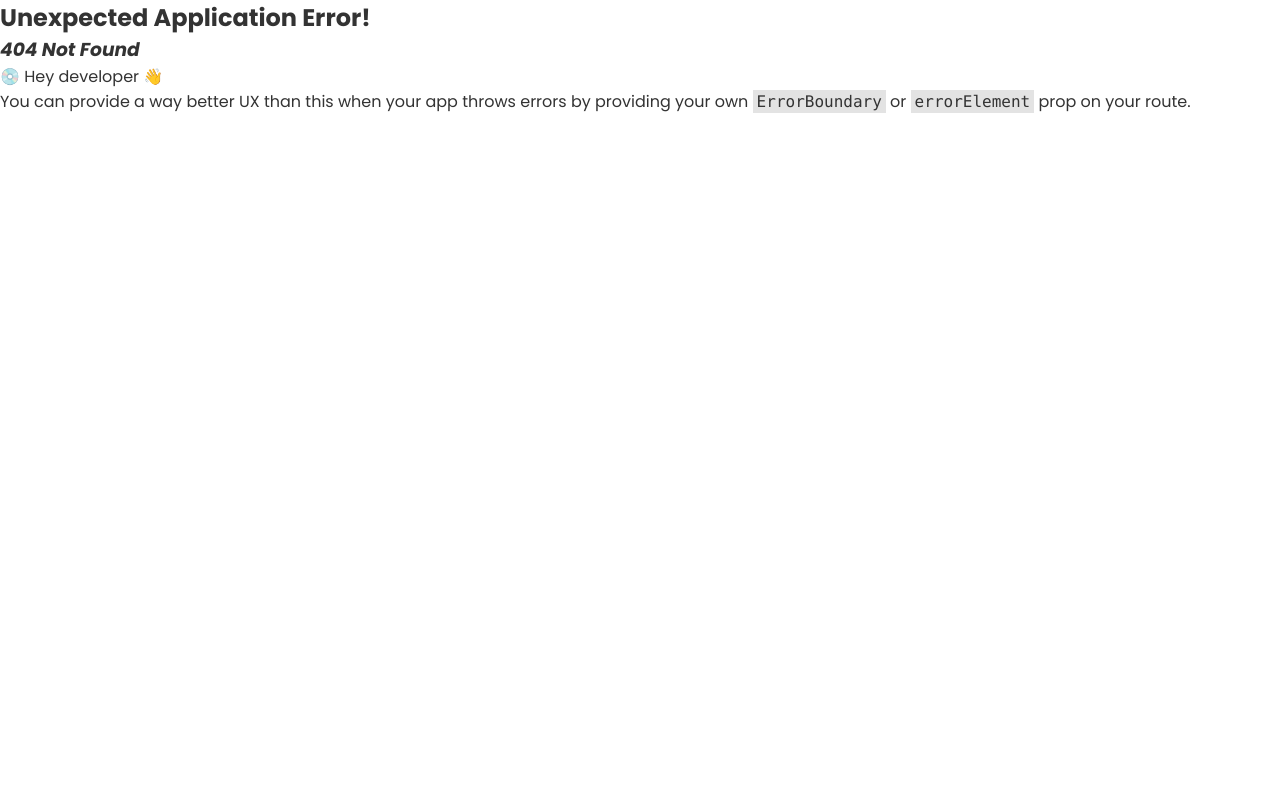
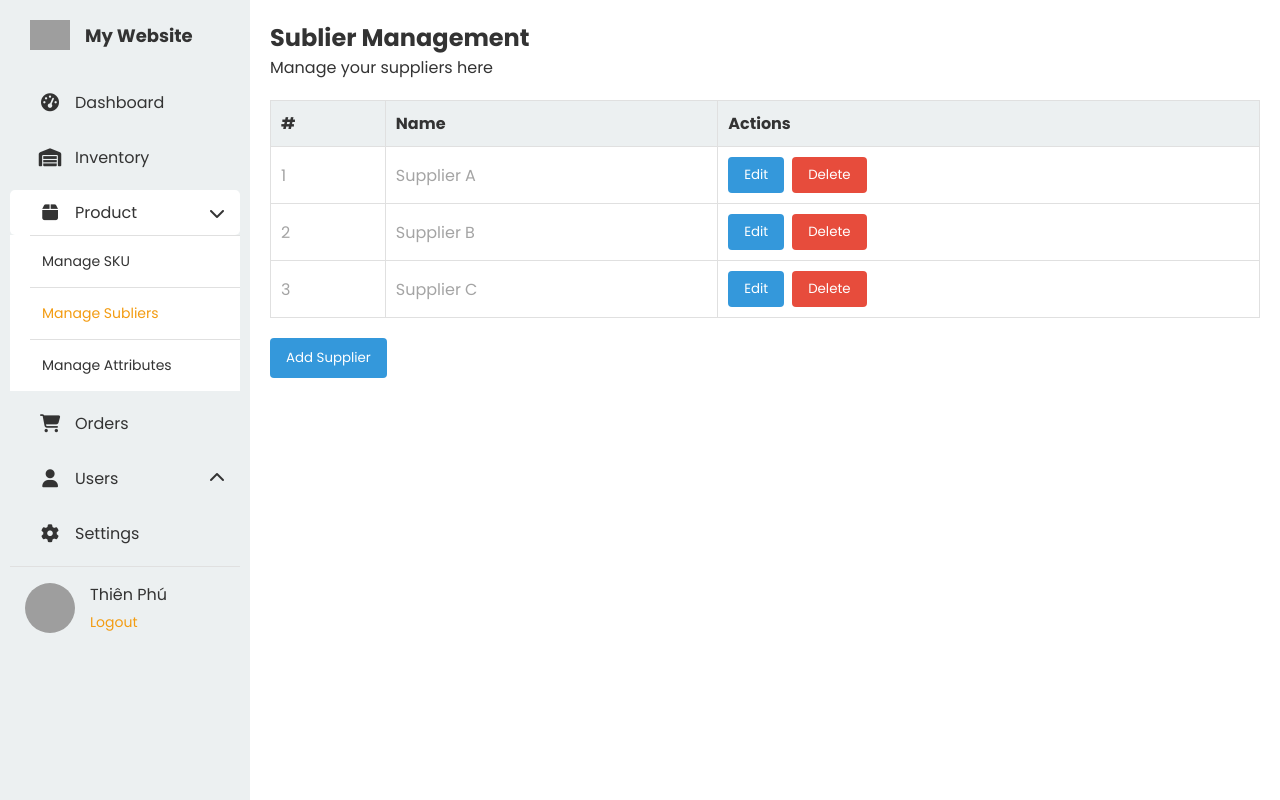
Before and after one commit to lucasngucii/SmartWarehouseManagement-FE, a React (Create React App) app: page /management-sublier in a window 1280 px wide. Before the commit this address had no page. Built offline with nearby package versions, Linux system fonts and the light colour scheme; grey boxes are pictures that could not be loaded.

Commit message:
hoan thanh so bo trang sublier

```diff
--- /dev/null
+++ b/src/compoments/Product/Attribute/Attribute.tsx
@@ -0,0 +1,9 @@
+import React from "react";
+
+export const Attribute: React.FC = () => {
+    return (
+        <div>
+            <h1>Attribute</h1>
+        </div>
+    );
+}
--- /dev/null
+++ b/src/compoments/Product/SKU/SKU.tsx
@@ -0,0 +1,9 @@
+import React from "react";
+
+export const SKU : React.FC = () => {
+    return (
+        <div>
+            <h1>SKU</h1>
+        </div>
+    );
+}
--- /dev/null
+++ b/src/compoments/Product/Sublier/SublierManagement.css
@@ -0,0 +1,134 @@
+@import "../../../Root.css";
+.supplier-management-container {
+    position: relative;
+    width: calc(100% - 250px);
+    height: 100vh;
+    padding: 20px;
+    margin-left: 250px;
+    background-color: var(--background-color);
+    color: var(--primary-text-color);
+}
+
+.supplier-management-title {
+    color: #333333;
+    font-size: 24px;
+}
+
+.supplier-management-description{
+    color: #333333;
+    font-size: 16px;
+    margin-bottom: 20px;
+}
+
+.supplier-management-table {
+    width: 100%;
+    border-collapse: collapse;
+    margin-bottom: 20px;
+}
+
+.supplier-management-table th {
+    background-color: var(--header-footer-background-color);
+    color: var(--primary-text-color);
+    padding: 10px;
+    border: 1px solid #E0E0E0;
+    text-align: left;
+}
+
+.supplier-management-table td {
+    padding: 10px;
+    border: 1px solid #E0E0E0;
+    text-align: left;
+    color: var(--secondary-text-color);
+}
+
+.supplier-management-add-button{
+    border: none;
+    padding: 10px 16px;
+    cursor: pointer;
+    border-radius: 4px;
+}
+
+.supplier-management-action-button-delete,
+.supplier-management-action-button-edit {
+    border: none;
+    padding: 8px 16px;
+    cursor: pointer;
+    border-radius: 4px;
+    margin-right: 8px;
+}
+
+.supplier-management-add-button,
+.supplier-management-action-button-edit {
+    background-color: var(--primary-button-background-color);
+    color: var(--primary-button-text-color);
+}
+
+.supplier-management-add-button:hover,
+.supplier-management-action-button-edit:hover {
+    background-color: var(--accent-color);
+}
+
+.supplier-management-action-button-delete {
+    background-color: #E74C3C;
+    color: #FFFFFF;
+}
+
+.supplier-management-action-button-delete:hover {
+    background-color: #C0392B;
+}
+
+/*overlay form*/
+.supplier-management-overlay {
+    position: relative;
+    background-color: #ffffff;
+    padding: 20px;
+    border-radius: 8px;
+    width: 400px;
+    text-align: center;
+}
+
+.supplier-management-overlay .modal-close {
+    position: absolute;
+    top: 15px;
+    right: 25px;
+    background: none;
+    border: none;
+    font-size: 20px;
+    cursor: pointer;
+    color: #333333;
+}
+
+.supplier-management-overlay .modal-close:hover {
+    color: #ff0000;
+}
+
+.supplier-management-overlay-title {
+    color: #333333;
+    margin-bottom: 20px;
+    font-size: 20px;
+    font-weight: bold;
+}
+
+.supplier-management-overlay-input {
+    width: 100%;
+    padding: 10px;
+    margin-bottom: 20px;
+    border: 1px solid #E0E0E0;
+    border-radius: 4px;
+    font-size: 14px;
+}
+
+.supplier-management-overlay-add-button {
+    background-color: #3498DB;
+    color: white;
+    border: none;
+    padding: 10px 15px;
+    cursor: pointer;
+    border-radius: 4px;
+    font-size: 14px;
+    width: 100%;
+}
+
+.supplier-management-overlay-add-button:hover {
+    background-color: #2980b9;
+}
--- /dev/null
+++ b/src/compoments/Product/Sublier/SublierManagement.tsx
@@ -0,0 +1,121 @@
+import React from 'react';
+import './SublierManagement.css';
+import {OverLay} from "../../OverLay/OverLay";
+
+interface Supplier {
+    id: number;
+    name: string;
+}
+
+interface FormSupplierProps {
+    handleClose: () => void;
+    supplierId: number | null;
+}
+
+const FormSublier: React.FC<FormSupplierProps> = ({supplierId, handleClose}) => {
+
+    const [supplierName, setSupplierName] = React.useState<string>('');
+
+    const handleAdd = () => {
+        console.log('Add supplier');
+    }
+
+    const handleUpdate = () => {
+        console.log('Update supplier');
+    }
+
+    return (
+        <div className="supplier-management-overlay">
+            <button onClick={handleClose} className="modal-close">
+                <i className="fas fa-times"></i>
+            </button>
+            <h1 className="supplier-management-overlay-title">{supplierId ? "Update Sublier" : "Add Sublier"}</h1>
+            <input
+                type="text"
+                placeholder="Supplier name"
+                className="supplier-management-overlay-input"
+                required
+                value={supplierName}
+                onChange={(e) => setSupplierName(e.target.value)}
+            />
+            <button
+                onClick={supplierId ? handleUpdate : handleAdd}
+                className="supplier-management-overlay-add-button"
+            >
+                {supplierId ? "Update" : "Add"}
+            </button>
+        </div>
+    )
+}
+
+export const SublierManagement: React.FC = () => {
+
+    const [suppliers, setSuppliers] = React.useState<Supplier[]>([
+        {id: 1, name: 'Supplier A'},
+        {id: 2, name: 'Supplier B'},
+        {id: 3, name: 'Supplier C'},
+    ]);
+    const [showOverlay, setShowOverlay] = React.useState(false);
+    const [sublierId, setSublierId] = React.useState<number | null>(null);
+
+    const handleAdd = () => {
+        setShowOverlay(true);
+    }
+
+    const handleClose = () => {
+        setShowOverlay(false);
+        setSublierId(null);
+    }
+
+    const handleDelete = (id: number) => {
+        console.log(`Delete supplier with ID: ${id}`);
+    };
+
+    const sublierList = suppliers.map((supplier, index) => {
+            return (
+                <tr key={supplier.id}>
+                    <td>{supplier.id}</td>
+                    <td>{supplier.name}</td>
+                    <td>
+                        <button className="supplier-management-action-button-edit"
+                                onClick={() => {
+                                    setShowOverlay(true);
+                                    setSublierId(supplier.id);
+                                }}
+                        >
+                            Edit
+                        </button>
+                        <button className="supplier-management-action-button-delete"
+                                onClick={() => handleDelete(supplier.id)}>Delete
+                        </button>
+                    </td>
+                </tr>
+            );
+        }
+    );
+
+    return (
+        <div className="supplier-management-container">
+            <h1 className="supplier-management-title">Sublier Management</h1>
+            <p className="supplier-management-description">Manage your suppliers here</p>
+            <table className="supplier-management-table">
+                <thead>
+                <tr>
+                    <th>#</th>
+                    <th>Name</th>
+                    <th>Actions</th>
+                </tr>
+                </thead>
+                <tbody>
+                {sublierList}
+                </tbody>
+            </table>
+            <button onClick={handleAdd} className="supplier-management-add-button">Add Supplier</button>
+            {
+                showOverlay && <OverLay>
+                    <FormSublier handleClose={handleClose} supplierId={sublierId}/>
+                </OverLay>
+            }
+        </div>
+    );
+};
--- a/src/compoments/Sidebar/Sidebar.tsx
+++ b/src/compoments/Sidebar/Sidebar.tsx
@@ -144,6 +144,18 @@ export const Sidebar: React.FC = () => {
                     lable={"Inventory"}
                 />
                 <SidebarItem
+                    href={"/a"}
+                    icon={<i className="fas fa-box"></i>}
+                    lable={"Product"}
+                    subItems={
+                        [
+                            {href: "/management-sku", lable: "Manage SKU"},
+                            {href: "/management-sublier", lable: "Manage Subliers"},
+                            {href: "/management-attribute", lable: "Manage Attributes"},
+                        ]
+                    }
+                />
+                <SidebarItem
                     href={"/b"}
                     icon={<i className="fas fa-shopping-cart"></i>}
                     lable={"Orders"}
--- a/src/compoments/User/ManagementGroup/ManagementGroup.tsx
+++ b/src/compoments/User/ManagementGroup/ManagementGroup.tsx
@@ -1,7 +1,8 @@
 import React from 'react';
 import './ManagementGroup.css';
-import Select, { SingleValue, MultiValue } from 'react-select';
-import { OverLay } from "../../OverLay/OverLay";
+import Select, {SingleValue, MultiValue} from 'react-select';
+import {OverLay} from "../../OverLay/OverLay";
+import {Group} from "../../../interface/Group";
 
 interface OptionType {
     value: string;
@@ -14,27 +15,38 @@ interface AddGroupComponentProps {
 }
 
 const AddGroupComponent: React.FC<AddGroupComponentProps> = ({hideOverlay, groupId}) => {
-    const [groupName, setGroupName] = React.useState<string>('');
-    const [selectedOption, setSelectedOption] = React.useState<OptionType[] | null>(null);
 
     const options: OptionType[] = [
-        { value: "view", label: "View" },
-        { value: "edit", label: "Edit" },
-        { value: "delete", label: "Delete" },
+        {value: "view", label: "View"},
+        {value: "edit", label: "Edit"},
+        {value: "delete", label: "Delete"},
     ];
+    const [groupName, setGroupName] = React.useState<string>("");
+    const [selectedOptionUser, setSelectedOptionUser] = React.useState<OptionType[] | null>(null);
+    const [selectedOptionProduct, setSelectedOptionProduct] = React.useState<OptionType[] | null>(null);
 
-    const handleSelectChange = (
+    const handleSelectChangeUser = (
         newValue: SingleValue<OptionType> | MultiValue<OptionType>
     ) => {
         if (Array.isArray(newValue)) {
-            setSelectedOption(newValue as OptionType[]);
+            setSelectedOptionUser(newValue as OptionType[]);
         } else {
-            setSelectedOption(newValue as OptionType ? [newValue] as OptionType[] : []);
+            setSelectedOptionUser(newValue as OptionType ? [newValue] as OptionType[] : []);
+        }
+    };
+
+    const handleSelectChangeProduct = (
+        newValue: SingleValue<OptionType> | MultiValue<OptionType> | null
+    ) => {
+        if (Array.isArray(newValue)) {
+            setSelectedOptionProduct(newValue as OptionType[]);
+        } else {
+            setSelectedOptionProduct(newValue as OptionType ? [newValue] as OptionType[] : []);
         }
     };
 
     const handleSubmit = () => {
-        if(groupId) {
+        if (groupId) {
             console.log("Update Group");
             return;
         }
@@ -42,8 +54,7 @@ const AddGroupComponent: React.FC<AddGroupComponentProps> = ({hideOverlay, group
     }
 
     return (
-        <div className="add-group-container"
-             style={{width: "100%", height: "100%", backgroundColor: "#ffffff", padding: "20px"}}>
+        <div className="add-group-container">
             <h2 className="add-group-title">{groupId ? "Update Group" : "Add Group"}</h2>
             <form>
                 <div className="group-input-container">
@@ -51,6 +62,7 @@ const AddGroupComponent: React.FC<AddGroupComponentProps> = ({hideOverlay, group
                     <input
                         className="group-name-input"
                         type="text"
+                        name={"groupName"}
                         value={groupName}
                         placeholder={"Enter Group Name"}
                         onChange={(e) => setGroupName(e.target.value)}
@@ -69,8 +81,8 @@ const AddGroupComponent: React.FC<AddGroupComponentProps> = ({hideOverlay, group
                         <td>Example Function 1</td>
                         <td>
                             <Select
-                                value={selectedOption as OptionType[]}
-                                onChange={handleSelectChange}
+                                value={selectedOptionUser as OptionType[]}
+                                onChange={handleSelectChangeUser}
                                 options={options}
                                 isMulti={true}
                             />
@@ -80,8 +92,8 @@ const AddGroupComponent: React.FC<AddGroupComponentProps> = ({hideOverlay, group
                         <td>Example Function 2</td>
                         <td>
                             <Select
-                                value={selectedOption as OptionType[]}
-                                onChange={handleSelectChange}
+                                value={selectedOptionProduct as OptionType[]}
+                                onChange={handleSelectChangeProduct}
                                 options={options}
                                 isMulti={true}
                             />
@@ -103,6 +115,18 @@ const AddGroupComponent: React.FC<AddGroupComponentProps> = ({hideOverlay, group
 
 export const ManagementGroup: React.FC = () => {
 
+    const [groups, setGroups] = React.useState<Group[]>([
+        {
+            id: 1,
+            name: "View Dashboard",
+            status: true,
+        },
+        {
+            id: 2,
+            name: "Edit User",
+            status: false,
+        }
+    ]);
     const [showOverlay, setShowOverlay] = React.useState(false);
     const [groupId, setGroupId] = React.useState<number | null>(null);
 
@@ -114,6 +138,29 @@ export const ManagementGroup: React.FC = () => {
         setShowOverlay(false);
         setGroupId(null);
     }
+
+    const listGroups = groups.map((group) => {
+            return (
+                <tr key={group.id}>
+                    <td>{group.id}</td>
+                    <td>{group.name}</td>
+                    <td>{group.status ? "Active" : "InActive"}</td>
+                    <td>
+                        <button
+                            className="edit-button"
+                            onClick={() => {
+                                setGroupId(group.id);
+                                handleShowOverlay();
+                            }}
+                        >
+                            Edit
+                        </button>
+                    </td>
+                </tr>
+            )
+        }
+    );
+
 
     return (
         <div className="container-management-groups">
@@ -129,38 +176,7 @@ export const ManagementGroup: React.FC = () => {
                 </tr>
                 </thead>
                 <tbody>
-                <tr>
-                    <td>1</td>
-                    <td>View Dashboard</td>
-                    <td>Active</td>
-                    <td>
-                        <button
-                            className="edit-button"
-                            onClick={() => {
-                                setGroupId(1);
-                                handleShowOverlay();
-                            }}
-                        >
-                            Edit
-                        </button>
-                    </td>
-                </tr>
-                <tr>
-                    <td>2</td>
-                    <td>Edit User</td>
-                    <td>Inactive</td>
-                    <td>
-                        <button
-                            className="edit-button"
-                            onClick={() => {
-                                setGroupId(2);
-                                handleShowOverlay();
-                            }}
-                        >
-                            Edit
-                        </button>
-                    </td>
-                </tr>
+                    {listGroups}
                 </tbody>
             </table>
             <button className="add-group-button" onClick={handleShowOverlay}>Add Group</button>
--- a/src/compoments/User/ManagementUser/ManagementUser.tsx
+++ b/src/compoments/User/ManagementUser/ManagementUser.tsx
@@ -2,6 +2,7 @@ import React from "react";
 import "./ManagementUser.css";
 import {OverLay} from "../../OverLay/OverLay";
 import Select, {MultiValue, SingleValue} from "react-select";
+import {User} from "../../../interface/User";
 
 interface OptionType {
     value: string;
@@ -166,6 +167,26 @@ const AddUserComponent: React.FC<AddUserComponentProps> = ({hideOverlay, userId}
 
 export const ManagementUser: React.FC = () => {
 
+    const [users, setUsers] = React.useState<User[]>([
+        {
+            id: 1,
+            username: "lecongkhanh124",
+            fullName: "john_doe",
+            group: "Admin",
+            email: "john@example.com",
+            phoneNumber: "0321547895",
+            status: true,
+        },
+        {
+            id: 2,
+            username: "tadsabc123",
+            fullName: "john_doe",
+            group: "Staff",
+            email: "abc@example.com",
+            phoneNumber: "0321547895",
+            status: true,
+        },
+    ]);
     const [showOverlay, setShowOverlay] = React.useState(false);
     const [userId, setUserId] = React.useState<number | null>(null);
 
@@ -177,6 +198,33 @@ export const ManagementUser: React.FC = () => {
         setShowOverlay(false);
         setUserId(null);
     }
+
+    const listUser = users.map((user, index) => {
+            return (
+                <tr>
+                    <td>{index + 1}</td>
+                    <td>{user.username}</td>
+                    <td>{user.fullName}</td>
+                    <td>{user.group}</td>
+                    <td>{user.email}</td>
+                    <td>{user.phoneNumber}</td>
+                    <td>{user.status ? "Active" : "InActive"}</td>
+                    <td>
+                        <button
+                            onClick={() => {
+                                setUserId(user.id)
+                                handleShowOverlay()
+                            }}
+                            className="edit-button"
+                        >
+                            Edit
+                        </button>
+                        <button className="delete-button">Delete</button>
+                    </td>
+                </tr>
+            )
+        }
+    );
 
     return (
         <div className="container-user-management">
@@ -196,48 +244,7 @@ export const ManagementUser: React.FC = () => {
                 </tr>
                 </thead>
                 <tbody>
-                <tr>
-                    <td>1</td>
-                    <td>lecongkhanh124</td>
-                    <td>john_doe</td>
-                    <td>Admin</td>
-                    <td>john@example.com</td>
-                    <td>0321547895</td>
-                    <td>Active</td>
-                    <td>
-                        <button
-                            onClick={() => {
-                                setUserId(1)
-                                handleShowOverlay()
-                            }}
-                            className="edit-button"
-                        >
-                            Edit
-                        </button>
-                        <button className="delete-button">Delete</button>
-                    </td>
-                </tr>
-                <tr>
-                    <td>2</td>
-                    <td>tadsabc123</td>
-                    <td>john_doe</td>
-                    <td>Staff</td>
-                    <td>abc@example.com</td>
-                    <td>0321547895</td>
-                    <td>Active</td>
-                    <td>
-                        <button
-                            onClick={() => {
-                                setUserId(2)
-                                handleShowOverlay()
-                            }}
-                            className="edit-button"
-                        >
-                            Edit
-                        </button>
-                        <button className="delete-button">Delete</button>
-                    </td>
-                </tr>
+                {listUser}
                 </tbody>
             </table>
             <button onClick={handleShowOverlay} className="add-user-button">Add User</button>
--- /dev/null
+++ b/src/interface/Group.ts
@@ -0,0 +1,5 @@
+export interface Group {
+    id: number;
+    name: string;
+    status: boolean;
+}
--- a/src/interface/User.ts
+++ b/src/interface/User.ts
@@ -1,4 +1,5 @@
 export interface User {
+    id: number;
     username: string;
     fullName: string;
     group: string;
```
Also changed, not shown: src/index.tsx (+16 -1 lines), src/compoments/Product/Attribute/Attribute.css (added), src/compoments/Product/SKU/SKU.css (added).
